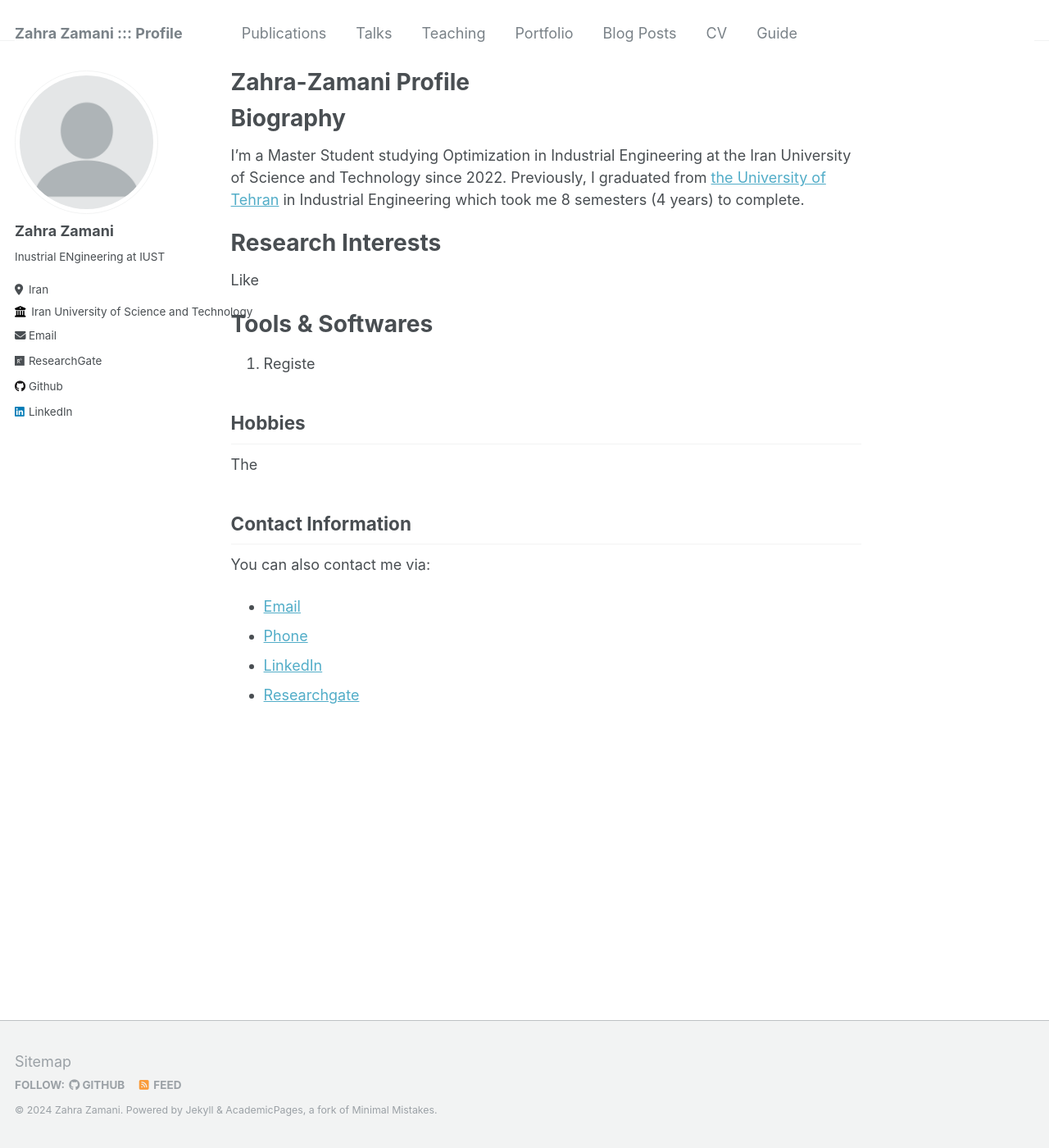
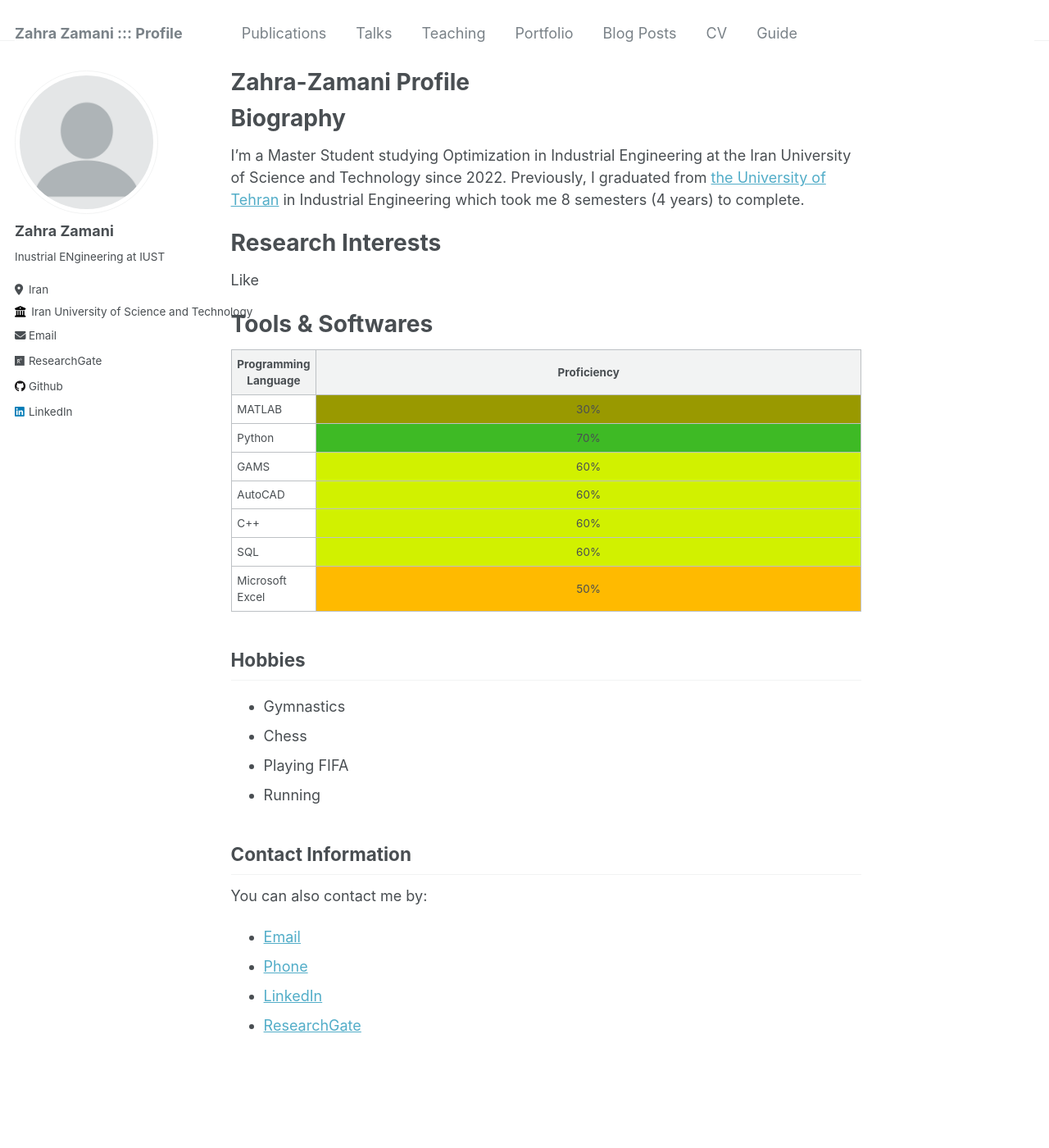
Before and after one commit to Zahra-Zamani/Zahra-Zamani.github.io, a Jekyll site: the page built from _pages/about.md, in a window 1280 px wide and 1400 px high. Shown: the whole window at 82% size. Built offline with Jekyll 4.4.1, drawn with Linux system fonts in a browser that asks for light colours.

Commit message:
Update about.md

```diff
--- a/_pages/about.md
+++ b/_pages/about.md
@@ -18,16 +18,62 @@ Like
 
 Tools & Softwares
 ======
-1. Registe
+<table class="table table-bordered table-striped">
+  <thead>
+    <tr>
+      <th style="text-align: center;">Programming Language</th>
+      <th style="text-align: center;">Proficiency</th>
+    </tr>
+  </thead>
+  <tbody>
+    <tr>
+      <td>MATLAB</td>
+      <td style="width: 90%;text-align: center; background-color: #999900">30%</td>
+    </tr>
+    <tr>
+      <td>Python</td>
+      <td style="width: 90%;text-align: center; background-color: #3eba25">70%</td>
+    </tr>
+    <tr>
+      <td>GAMS</td>
+      <td style="width: 40%;text-align: center; background-color:  #d1f100">60%</td>
+    </tr>
+    <tr>
+      <td>AutoCAD</td>
+      <td style="width: 60%;text-align: center; background-color: #d1f100">60%</td>
+    </tr>
+    <tr>
+      <td>C++</td>
+      <td style="width: 60%;text-align: center; background-color: #d1f100">60%</td>
+    </tr>
+    <tr>
+      <td>SQL</td>
+      <td style="width: 60%;text-align: center; background-color: #d1f100">60%</td>
+    </tr>
+    <tr>
+      <td>Microsoft Excel</td>
+      <td style="width: 40%;text-align: center; background-color: #ffba00">50%</td>
+    </tr>
+  </tbody>
+</table>
 
 Hobbies
 ------
-The
+* Gymnastics
+* Chess
+* Playing FIFA
+* Running
 
 Contact Information
 ------
- You can also contact me via:
- * [Email](zz.zaamani@gmail.com)
- * [Phone](tel:+989190345701)
- * [LinkedIn](https://www.linkedin.com/in/zz-zahra-zamani)
- * [Researchgate](https://www.researchgate.net/profile/Zahra-Zamani-18)
+<div class="col-md-6">
+      <p>
+        You can also contact me by:
+      </p>
+      <ul>
+        <li><a href="mailto:zz.zaamani@gmail.com">Email</a></li>
+        <li><a href="tel:+989190345701">Phone</a></li>
+        <li><a href="https://www.linkedin.com/in/zz-zahra-zamani">LinkedIn</a></li>
+        <li><a href="https://www.researchgate.net/profile/Zahra-Zamani-18">ResearchGate</a></li>
+      </ul>
+</div>
```
